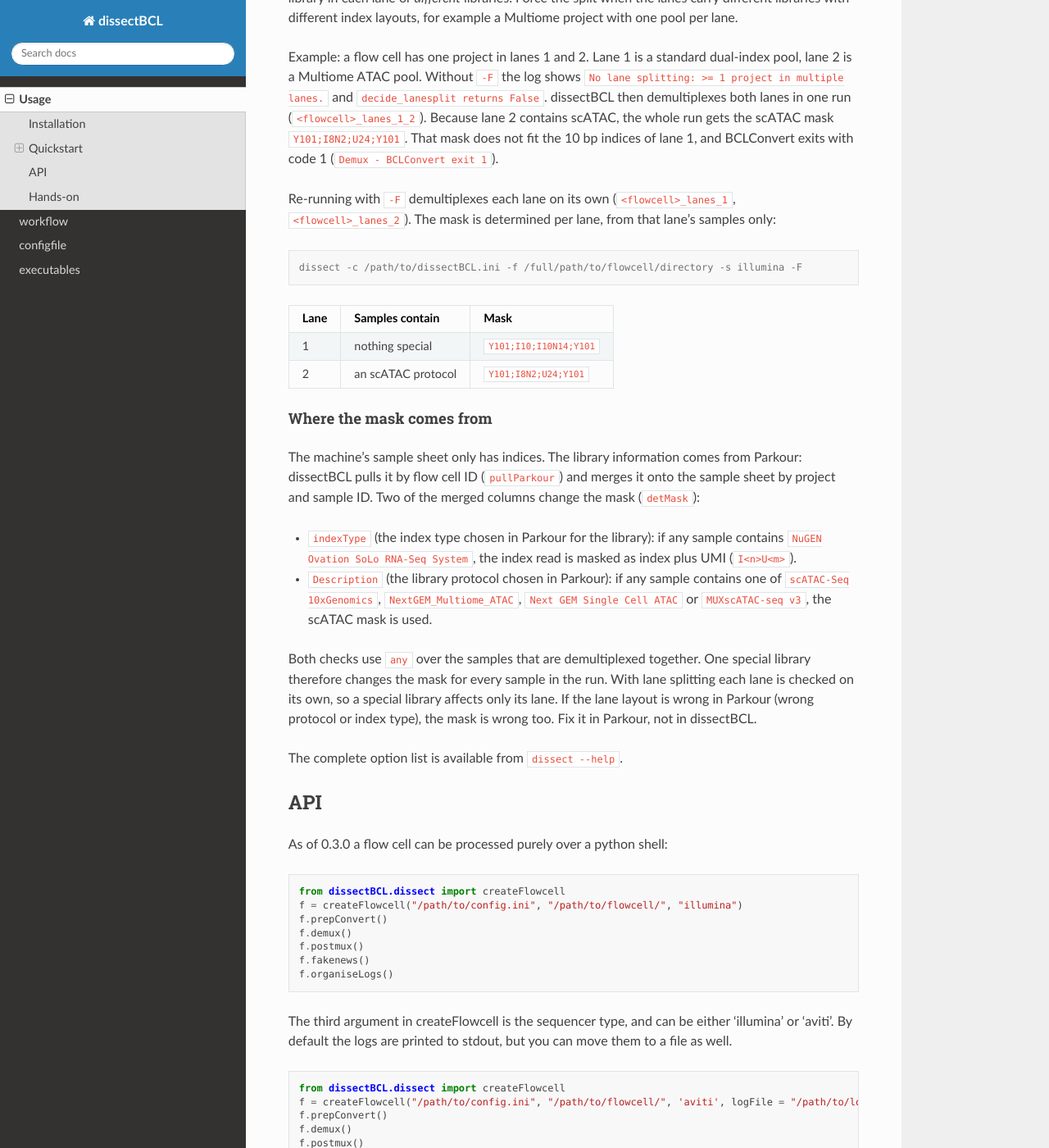
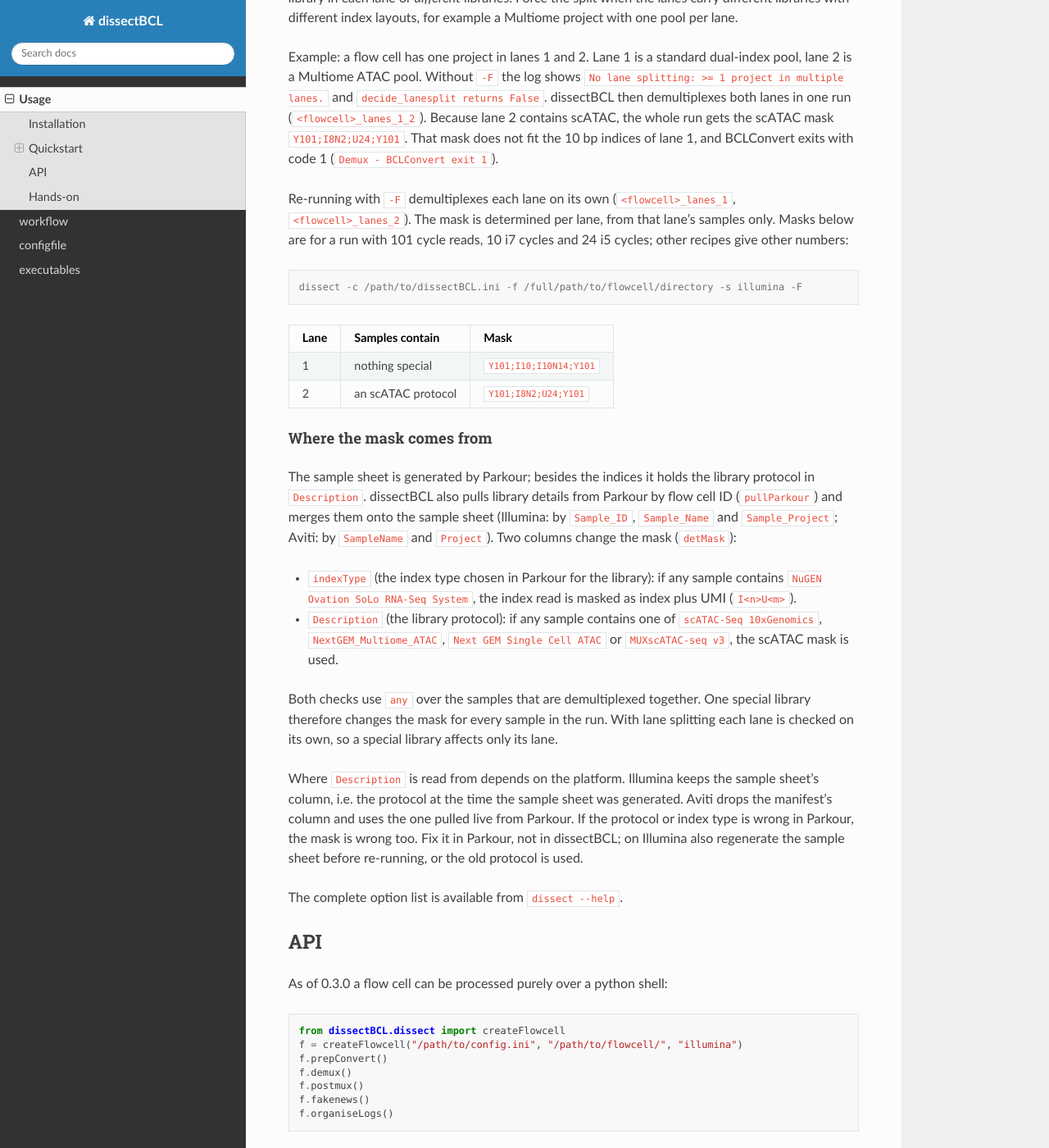
Before and after one commit to maxplanck-ie/dissectBCL, a Sphinx documentation site: the page built from docs/usage.rst, in a window 1280 px wide and 1400 px high, scrolled down 2245 px. Shown: the whole window at 82% size. Built offline with Sphinx 7.4.7 and the Read the Docs theme 3.1.0, drawn with Linux system fonts in a browser that asks for light colours.

Commit message:
docs: correct where the mask's library protocol comes from, per platform

```diff
--- a/docs/usage.rst
+++ b/docs/usage.rst
@@ -115,7 +115,8 @@ BCLConvert exit 1``).
 
 Re-running with ``-F`` demultiplexes each lane on its own
 (``<flowcell>_lanes_1``, ``<flowcell>_lanes_2``). The mask is determined per
-lane, from that lane's samples only:
+lane, from that lane's samples only. Masks below are for a run with 101 cycle
+reads, 10 i7 cycles and 24 i5 cycles; other recipes give other numbers:
 
 .. code-block:: console
 
@@ -131,15 +132,16 @@ Lane   Samples contain             Mask
 Where the mask comes from
 ^^^^^^^^^^^^^^^^^^^^^^^^^
 
-The machine's sample sheet only has indices. The library information comes
-from Parkour: dissectBCL pulls it by flow cell ID (``pullParkour``) and merges
-it onto the sample sheet by project and sample ID. Two of the merged columns
-change the mask (``detMask``):
+The sample sheet is generated by Parkour; besides the indices it holds the
+library protocol in ``Description``. dissectBCL also pulls library details from
+Parkour by flow cell ID (``pullParkour``) and merges them onto the sample sheet
+(Illumina: by ``Sample_ID``, ``Sample_Name`` and ``Sample_Project``; Aviti: by
+``SampleName`` and ``Project``). Two columns change the mask (``detMask``):
 
 * ``indexType`` (the index type chosen in Parkour for the library): if any
   sample contains ``NuGEN Ovation SoLo RNA-Seq System``, the index read is
   masked as index plus UMI (``I<n>U<m>``).
-* ``Description`` (the library protocol chosen in Parkour): if any sample
+* ``Description`` (the library protocol): if any sample
   contains one of ``scATAC-Seq 10xGenomics``, ``NextGEM_Multiome_ATAC``,
   ``Next GEM Single Cell ATAC`` or ``MUXscATAC-seq v3``, the scATAC mask is
   used.
@@ -147,8 +149,14 @@ change the mask (``detMask``):
 Both checks use ``any`` over the samples that are demultiplexed together. One
 special library therefore changes the mask for every sample in the run. With
 lane splitting each lane is checked on its own, so a special library affects
-only its lane. If the lane layout is wrong in Parkour (wrong protocol or index
-type), the mask is wrong too. Fix it in Parkour, not in dissectBCL.
+only its lane.
+
+Where ``Description`` is read from depends on the platform. Illumina keeps the
+sample sheet's column, i.e. the protocol at the time the sample sheet was
+generated. Aviti drops the manifest's column and uses the one pulled live from
+Parkour. If the protocol or index type is wrong in Parkour, the mask is wrong
+too. Fix it in Parkour, not in dissectBCL; on Illumina also regenerate the
+sample sheet before re-running, or the old protocol is used.
 
 The complete option list is available from ``dissect --help``.
 
```
